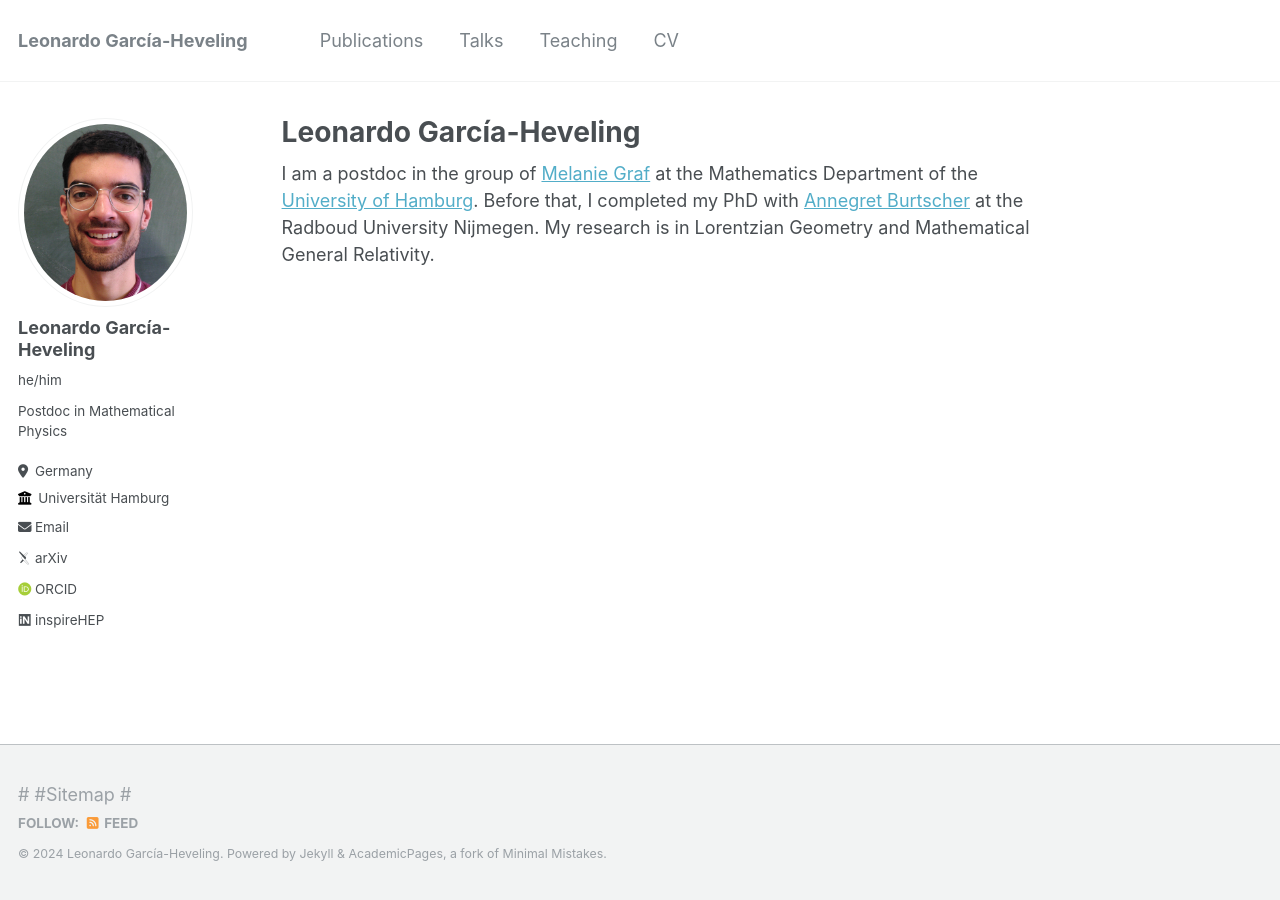
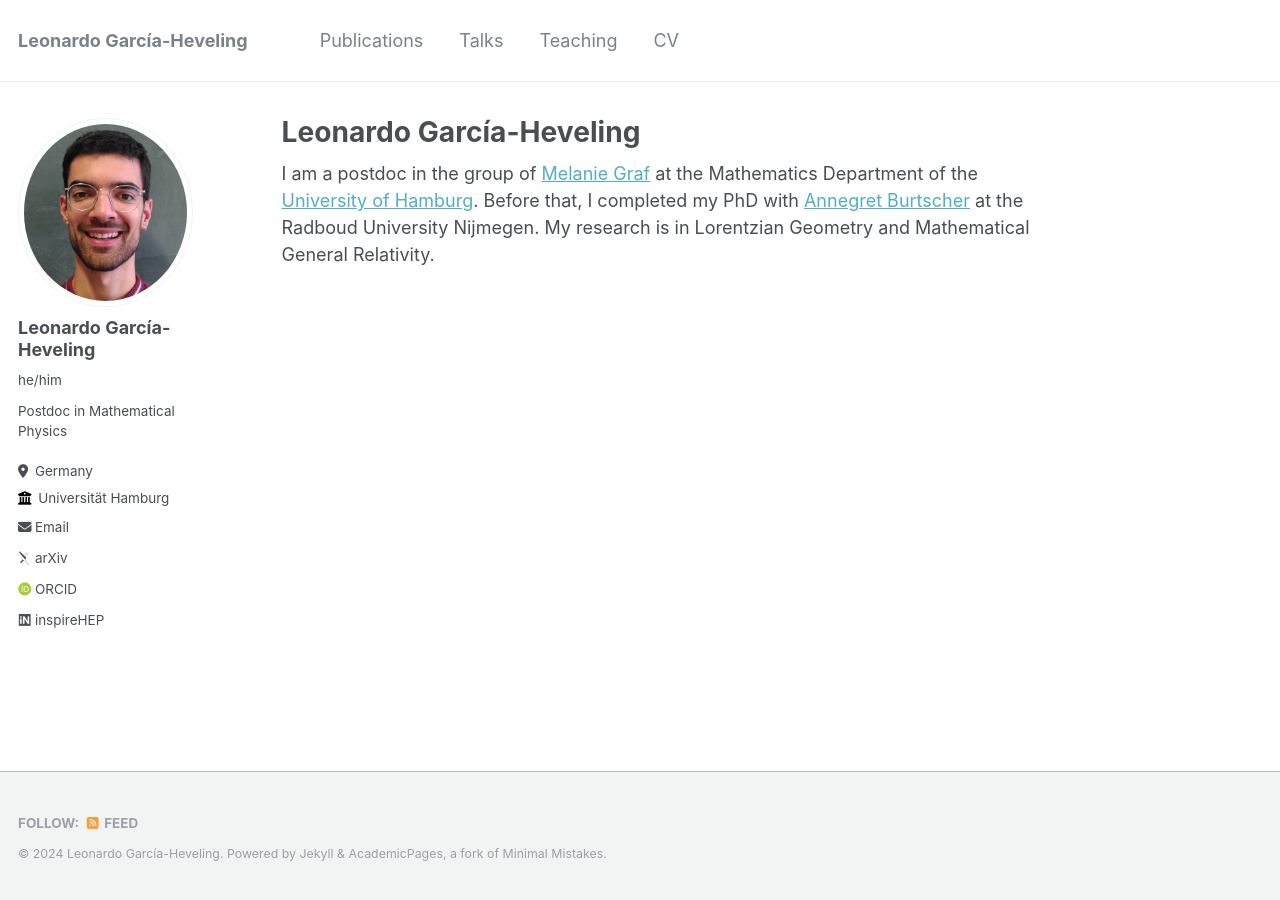
Before and after one commit to LeoGarciaHeveling/LeoGarciaHeveling.github.io, a Jekyll site: the page built from _pages/about.md, in a window 1280 px wide. Built offline with Jekyll 4.4.1, drawn with Linux system fonts in a browser that asks for light colours; some web fonts are replaced.

Commit message:
Update custom.html

```diff
--- a/_includes/footer/custom.html
+++ b/_includes/footer/custom.html
@@ -1,3 +1,3 @@
-#<!-- start custom footer snippets -->
-#<a href="/sitemap/">Sitemap</a>
-#<!-- end custom footer snippets -->
+<!-- start custom footer snippets -->
+<!-- <a href="/sitemap/">Sitemap</a> -->
+<!-- end custom footer snippets -->
```
